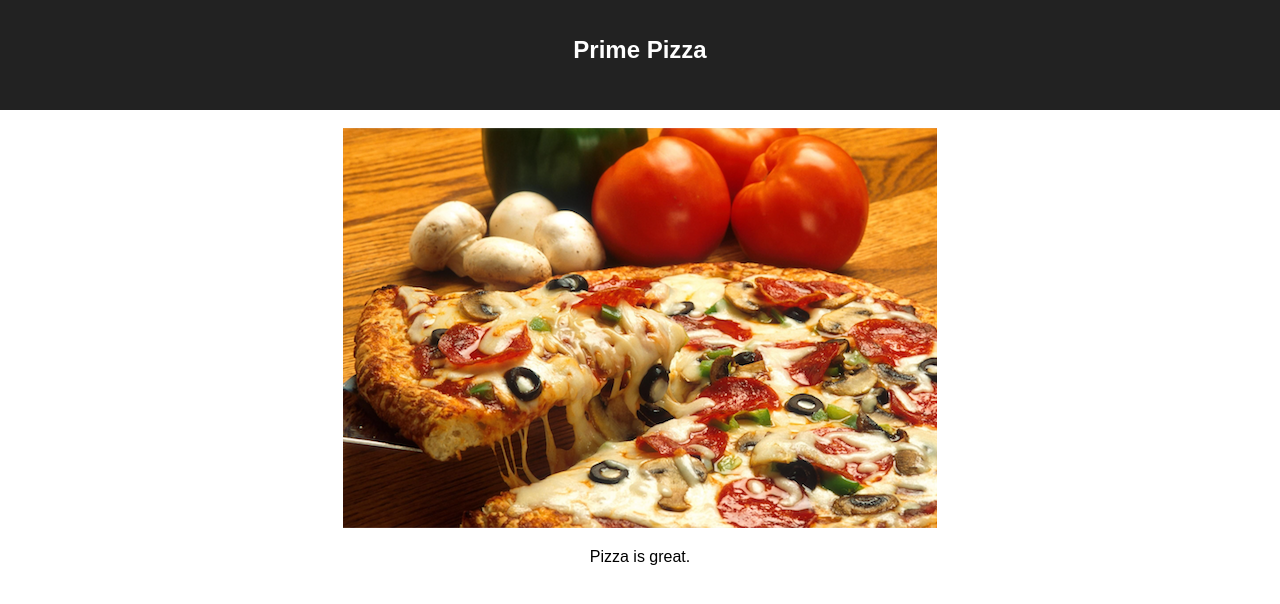
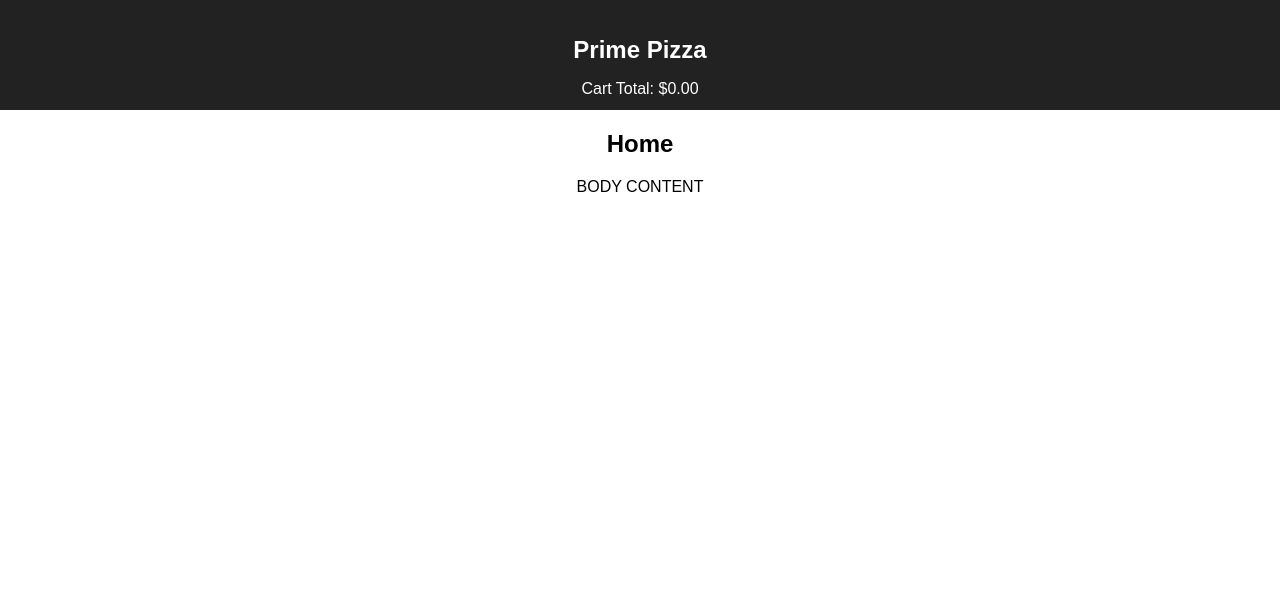
Before and after one commit to myronschippers/redux-pixzza-parlor, a React (Create React App) app: page / in a window 1280 px wide. Shown: the top 604 px of the page. Built offline with nearby package versions, Linux system fonts and the light colour scheme.

Commit message:
adding router for SPA and stubbing in basic page components to start testing navigation

```diff
--- a/package.json
+++ b/package.json
@@ -8,7 +8,11 @@
     "pg": "^7.4.1",
     "react": "^16.8.6",
     "react-dom": "^16.8.6",
-    "react-scripts": "^3.0.0"
+    "react-redux": "^7.0.3",
+    "react-router-dom": "^5.0.0",
+    "react-scripts": "^3.0.0",
+    "redux": "^4.0.1",
+    "redux-logger": "^3.0.6"
   },
   "devDependencies": {
     "nodemon": "^1.18.4"
--- a/src/components/App/App.js
+++ b/src/components/App/App.js
@@ -1,18 +1,28 @@
 import React, { Component } from 'react';
 import axios from 'axios';
+import { HashRouter as Router, Route } from 'react-router-dom';
 import './App.css';
+
+// Components
+import Header from '../Header/Header';
+import HomePage from '../HomePage/HomePage';
+import OrderSelectPage from '../OrderSelectPage/OrderSelectPage';
+import OrderCustomerInfoPage from '../OrderCustomerInfoPage/OrderCustomerInfoPage';
+import OrderCheckoutPage from '../OrderCheckoutPage/OrderCheckoutPage';
 
 class App extends Component {
   render() {
     return (
-      <div className="App">
-        <header className="App-header">
-          <h1 className="App-title">Prime Pizza</h1>
-        </header>
-        <br/>
-        <img src="images/pizza_photo.png"/>
-        <p>Pizza is great.</p>
-      </div>
+      <Router>
+        <div className="App">
+          <Header />
+
+          <Route exact path="/" component={HomePage} />
+          <Route path="/order-select" component={OrderSelectPage} />
+          <Route path="/order-customer-info" component={OrderCustomerInfoPage} />
+          <Route path="/order-checkout" component={OrderCheckoutPage} />
+        </div>
+      </Router>
     );
   }
 }
--- /dev/null
+++ b/src/components/Header/Header.js
@@ -0,0 +1,20 @@
+import React, { Component } from 'react';
+import { connect } from 'react-redux';
+import mapReduxStateToProps from '../../modules/mapReduxStateToProps';
+
+class Header extends Component {
+    render() {
+        return (
+            <header className="App-header">
+                <div>
+                    <h1 className="App-title">Prime Pizza</h1>
+                </div>
+                <div>
+                    Cart Total: $0.00
+                </div>
+            </header>
+        );
+    }
+}
+
+export default connect(mapReduxStateToProps)(Header);
--- /dev/null
+++ b/src/components/HomePage/HomePage.js
@@ -0,0 +1,19 @@
+import React, { Component } from 'react';
+import { connect } from 'react-redux';
+import mapReduxStateToProps from '../../modules/mapReduxStateToProps';
+
+class HomePage extends Component {
+    render() {
+        return (
+            <div>
+                <h2>Home</h2>
+
+                <div>
+                    BODY CONTENT
+                </div>
+            </div>
+        );
+    }
+}
+
+export default connect(mapReduxStateToProps)(HomePage);
--- /dev/null
+++ b/src/components/OrderCheckoutPage/OrderCheckoutPage.js
@@ -0,0 +1,19 @@
+import React, { Component } from 'react';
+import { connect } from 'react-redux';
+import mapReduxStateToProps from '../../modules/mapReduxStateToProps';
+
+class OrderCheckoutPage extends Component {
+    render() {
+        return (
+            <div>
+                <h2>Step 3: Checkout</h2>
+
+                <div>
+                    BODY CONTENT
+                </div>
+            </div>
+        );
+    }
+}
+
+export default connect(mapReduxStateToProps)(OrderCheckoutPage);
--- /dev/null
+++ b/src/components/OrderCustomerInfoPage/OrderCustomerInfoPage.js
@@ -0,0 +1,19 @@
+import React, { Component } from 'react';
+import { connect } from 'react-redux';
+import mapReduxStateToProps from '../../modules/mapReduxStateToProps';
+
+class OrderCustomerInfoPage extends Component {
+    render() {
+        return (
+            <div>
+                <h2>Step 2: Customer Information</h2>
+
+                <div>
+                    BODY CONTENT
+                </div>
+            </div>
+        );
+    }
+}
+
+export default connect(mapReduxStateToProps)(OrderCustomerInfoPage);
--- /dev/null
+++ b/src/components/OrderSelectPage/OrderSelectPage.js
@@ -0,0 +1,19 @@
+import React, { Component } from 'react';
+import { connect } from 'react-redux';
+import mapReduxStateToProps from '../../modules/mapReduxStateToProps';
+
+class OrderSelectPage extends Component {
+    render() {
+        return (
+            <div>
+                <h2>Step 1: Select Your Pizza</h2>
+
+                <div>
+                    BODY CONTENT
+                </div>
+            </div>
+        );
+    }
+}
+
+export default connect(mapReduxStateToProps)(OrderSelectPage);
--- a/src/index.js
+++ b/src/index.js
@@ -3,4 +3,8 @@ import ReactDOM from 'react-dom';
 import './index.css';
 import App from './components/App/App';
 
-ReactDOM.render(<App />, document.getElementById('root'));
+// Redux
+import { Provider } from 'react-redux';
+import storeInstance from './modules/redux/storeInstance';
+
+ReactDOM.render(<Provider store={storeInstance}><App /></Provider>, document.getElementById('root'));
--- /dev/null
+++ b/src/modules/mapReduxStateToProps.js
@@ -0,0 +1,7 @@
+const mapReduxStateToProps = (reduxState) => {
+    return {
+        reduxState
+    }
+};
+
+export default mapReduxStateToProps;
--- /dev/null
+++ b/src/modules/redux/reducers/order.reducers.js
@@ -0,0 +1,7 @@
+const orderReducer = (state = [], action) => {
+    return state;
+};
+
+export {
+    orderReducer,
+};
--- /dev/null
+++ b/src/modules/redux/storeInstance.js
@@ -0,0 +1,12 @@
+import { createStore, combineReducers, applyMiddleware } from 'redux';
+import logger from 'redux-logger';
+import { orderReducer } from './reducers/order.reducers';
+
+const storeInstance = createStore(
+    combineReducers({
+        orderReducer,
+    }),
+    applyMiddleware(logger),
+);
+
+export default storeInstance;
```
Also changed, not shown: src/components/AdminPage/AdminPage.js (added, +19 -0 lines), 1 other file (tests, documents, lock files or other folders).
